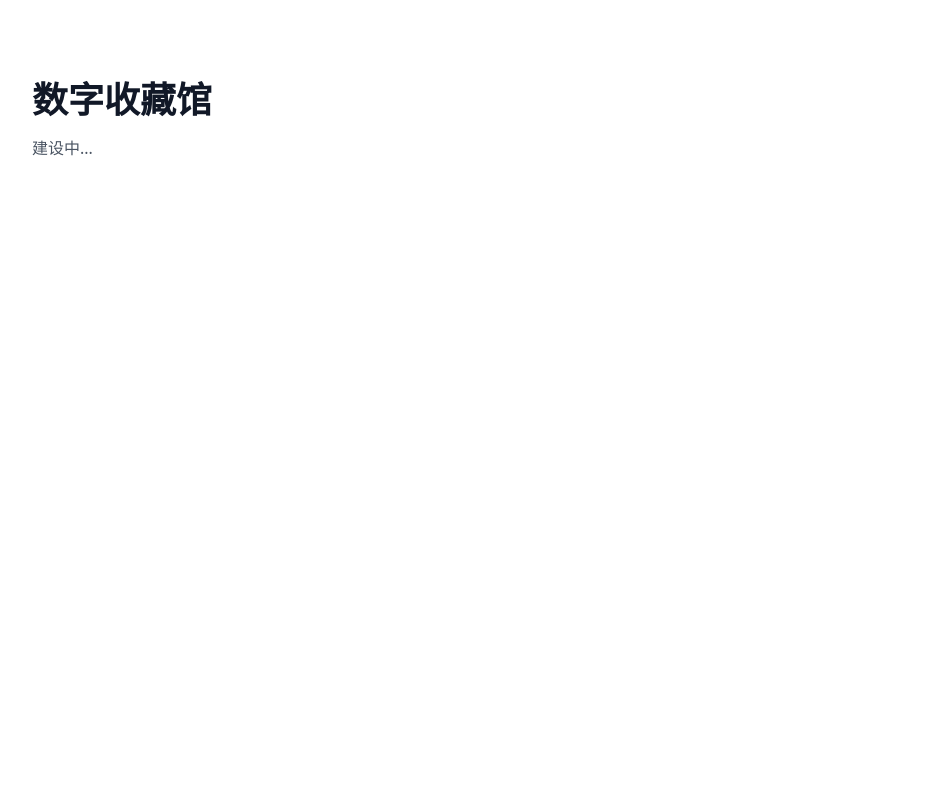
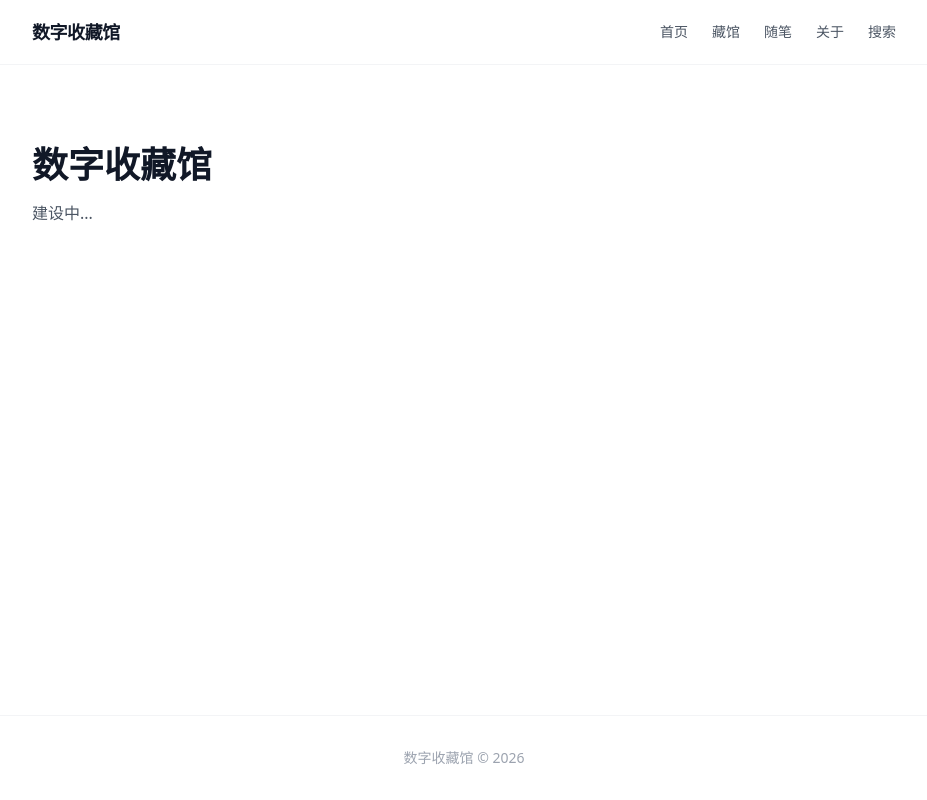
Before and after one commit to KongSuper/digital-collection, a Next.js app: page / in a window 1280 px wide. Shown: the whole page, without its empty margins (176-1103 px from the left). Built offline with nearby package versions, Linux system fonts and the light colour scheme.

Commit message:
feat: add header navigation and footer layout

```diff
--- a/src/app/layout.tsx
+++ b/src/app/layout.tsx
@@ -1,16 +1,26 @@
 import type { Metadata } from "next";
 import "./globals.css";
+import Header from "@/components/Header";
+import Footer from "@/components/Footer";
 
 export const metadata: Metadata = {
   title: "数字收藏馆",
   description: "收藏和展示各种有趣的东西",
 };
 
+/**
+ * 根布局 —— 全站页面的外层框架
+ * {children} 会被替换为当前页面的内容
+ * flex + flex-col + min-h-screen 确保页面短的时候 footer 也在底部
+ */
 export default function RootLayout({ children }: { children: React.ReactNode }) {
   return (
     <html lang="zh-CN">
-      <body className="min-h-screen bg-white text-gray-900 antialiased">
-        {children}
+      <body className="min-h-screen bg-white text-gray-900 antialiased flex flex-col">
+        <Header />
+        {/* flex-1 让 main 撑满剩余空间，把 footer 推到底部 */}
+        <main className="flex-1">{children}</main>
+        <Footer />
       </body>
     </html>
   );
--- /dev/null
+++ b/src/components/Footer.tsx
@@ -0,0 +1,13 @@
+/**
+ * 全站底部
+ * 当前年份通过 new Date() 动态获取，不用手动更新
+ */
+export default function Footer() {
+  return (
+    <footer className="border-t border-gray-100 mt-20">
+      <div className="max-w-4xl mx-auto px-4 py-8 text-center text-sm text-gray-400">
+        <p>数字收藏馆 &copy; {new Date().getFullYear()}</p>
+      </div>
+    </footer>
+  );
+}
--- /dev/null
+++ b/src/components/Header.tsx
@@ -0,0 +1,37 @@
+import Link from 'next/link';
+
+// 导航链接 —— 写在这一个地方，全站所有页面的顶部导航都会一致
+const navItems = [
+  { href: '/', label: '首页' },
+  { href: '/collections', label: '藏馆' },
+  { href: '/posts', label: '随笔' },
+  { href: '/about', label: '关于' },
+  { href: '/search', label: '搜索' },
+];
+
+/**
+ * 全站顶部导航栏
+ * Link 组件是 Next.js 内置的，比 <a> 标签更快（页面不需要完全刷新）
+ */
+export default function Header() {
+  return (
+    <header className="border-b border-gray-100">
+      <nav className="max-w-4xl mx-auto px-4 h-16 flex items-center justify-between">
+        {/* 左侧：网站名，点击回首页 */}
+        <Link href="/" className="text-lg font-semibold tracking-tight">
+          数字收藏馆
+        </Link>
+        {/* 右侧：导航链接列表 */}
+        <ul className="flex gap-6 text-sm text-gray-600">
+          {navItems.map(item => (
+            <li key={item.href}>
+              <Link href={item.href} className="hover:text-gray-900 transition-colors">
+                {item.label}
+              </Link>
+            </li>
+          ))}
+        </ul>
+      </nav>
+    </header>
+  );
+}
```
